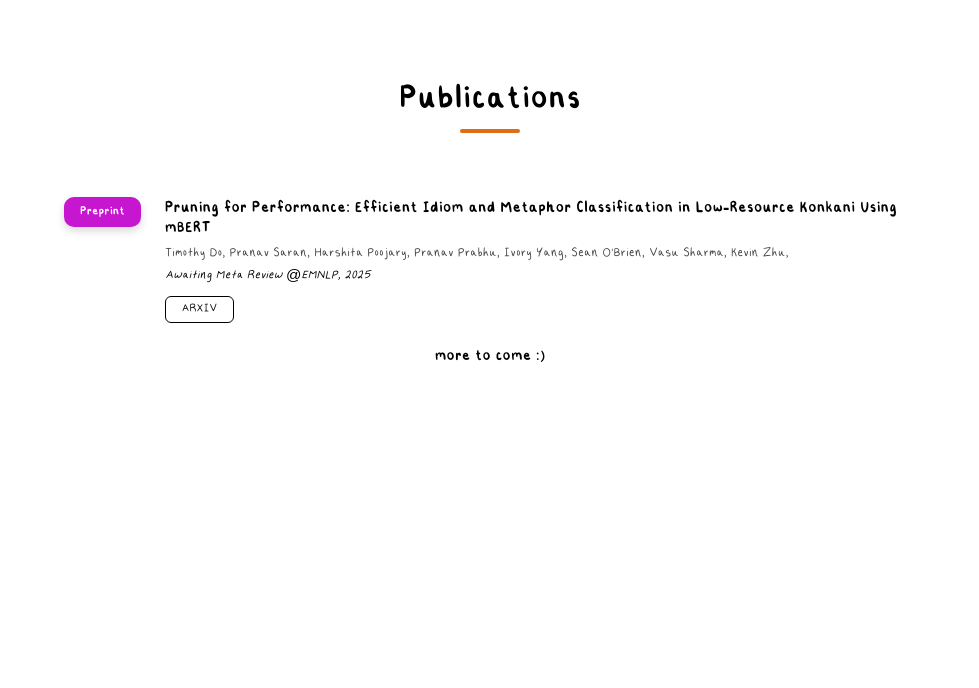
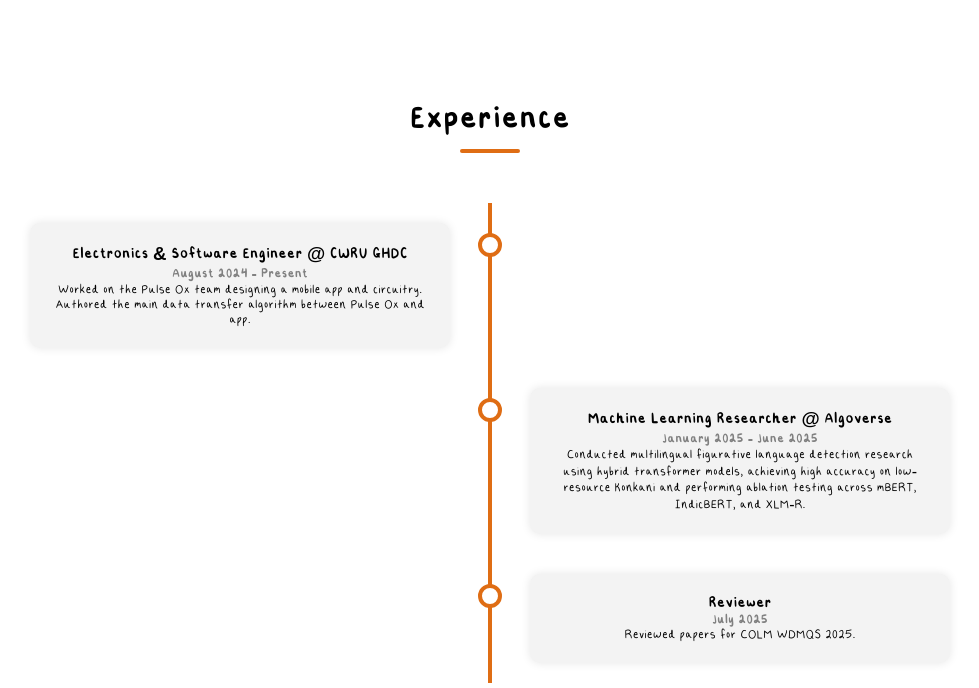
Before and after one commit to pranavsaranaway/Portfolio, a plain HTML site: page index.html in a window 1280 px wide. Shown: the part 812-1500 px from the top of the page, without its empty margins (150-1129 px from the left). Before the commit the page ends 1238 px from the top, so only its background shows below. Drawn offline with nearby package versions, Linux system fonts and the light colour scheme.

Commit message:
added experience section

```diff
--- a/index.html
+++ b/index.html
@@ -16,8 +16,8 @@
             <p>Pranav Saran</p>
         </div>
         <ul class="nav-links">
+            <li><a href="">experience</a></li>
             <li><a href="#publications">publications</a></li>
-            <li><a href="">experience</a></li>
             <li><a href="">projects</a></li>
             <li><a href="images/resume.pdf" target="_blank">cv</a></li>
         </ul>
@@ -66,6 +66,46 @@
             </div>
           </section>
 
+          <section class="timeline-section">
+            <h2>Experience</h2>
+            <div class="timeline">
+
+              <!-- Work experience - left -->
+              <div class="timeline-item left">
+                <div class="timeline-content">
+                  <h3>Electronics & Software Engineer @ CWRU GHDC</h3>
+                  <h4>August 2024 - Present</h4
+                  <p>Worked on the Pulse Ox team designing a mobile app and circuitry.</p>
+                  <p>Authored the main data transfer algorithm between Pulse Ox and app.</p>
+                </div>
+              </div>
+
+            <!-- Research experience - right -->
+            <div class="timeline-item right">
+                <div class="timeline-content">
+                <h3>Machine Learning Researcher @ Algoverse</h3>
+                <h4>January 2025 - June 2025</h4>
+                <p>Conducted multilingual figurative language detection research using hybrid transformer models, achieving high accuracy on low-resource Konkani and performing ablation testing across mBERT, IndicBERT, and XLM-R.</p>
+                </div>
+            </div>
+
+            <!-- Reviewer experience - right -->
+            <div class="timeline-item right">
+                <div class="timeline-content">
+                <h3>Reviewer</h3>
+                <h4>July 2025</h4>
+                <p>Reviewed papers for COLM WDMQS 2025.</p>
+                </div>
+            </div>
+
+            </div>
+          </section>
+
+
+
+
+
+
           <section id = "publications" class="publications">
             <h2>Publications</h2>
             <div class="publication-card">
@@ -75,7 +115,7 @@
                     Pruning for Performance: Efficient Idiom and Metaphor Classification in Low-Resource Konkani Using mBERT
                 </h3>
                 <p class="pub-authors">
-                  Timothy Do, Pranav Saran, Harshita Poojary, Pranav Prabhu, Ivory Yang, Sean O'Brien, Vasu Sharma, Kevin Zhu,
+                  Timothy Do, Pranav Saran, Harshita Poojary, Pranav Prabhu, Ivory Yang, Sean O'Brien, Vasu Sharma, Kevin Zhu
                 </p>
                 <p class="pub-venue"><em>Awaiting Meta Review @EMNLP</em>, 2025</p>
                 <div class="pub-links">
--- a/styles.css
+++ b/styles.css
@@ -144,7 +144,7 @@
     display: flex;
     flex-direction: column;
     align-items: center;
-    background-color: #66666605;
+    background-color: #66666606;
   }
 
   .about-content {
@@ -324,3 +324,95 @@
 .pub-btn:hover {
   background-color: #f3f3f3;
 }
+
+.timeline-section {
+  padding: 80px 50px;
+  text-align: center;
+}
+
+.timeline-section h2 {
+  font-size: 2.5rem;
+  margin-bottom: 50px;
+  position: relative;
+}
+.timeline-section h2::after{
+  content: "";
+  display: block;
+  width: 60px; /* width of the orange line */
+  height: 4px;
+  background-color: #DF6D14;
+  margin: 0 auto;
+  margin-top: 10px;
+  border-radius: 2px;
+}
+
+.timeline {
+  position: relative;
+  max-width: 1000px;
+  margin: auto;
+}
+
+.timeline::after {
+  content: '';
+  position: absolute;
+  width: 4px;
+  background-color: #DF6D14;
+  top: 0;
+  bottom: 0;
+  left: 50%;
+  margin-left: -2px;
+}
+
+.timeline-item {
+  padding: 20px 40px;
+  position: relative;
+  width: 50%;
+}
+
+.timeline-item.left {
+  left: 0;
+}
+
+.timeline-item.right {
+  left: 50%;
+}
+
+.timeline-content {
+  background-color: #f3f3f3;
+  padding: 20px;
+  border-radius: 10px;
+  position: relative;
+  box-shadow: 0 0 10px rgba(0,0,0,0.1);
+}
+
+.timeline-item.left .timeline-content {
+  text-align: center;
+}
+
+.timeline-item::before {
+  content: '';
+  position: absolute;
+  width: 16px;
+  height: 16px;
+  background-color: white;
+  border: 4px solid #DF6D14;
+  top: 30px;
+  border-radius: 50%;
+  z-index: 3;
+}
+
+.timeline-item.left::before {
+  right: -12px;
+}
+
+.timeline-item.right::before {
+  left: -12px;
+}
+.timeline-content p strong {
+  color: #DF6D14;
+  font-weight: 600;
+}
+.timeline-content h4{
+  text-align: center;
+  color: gray
+}
```
